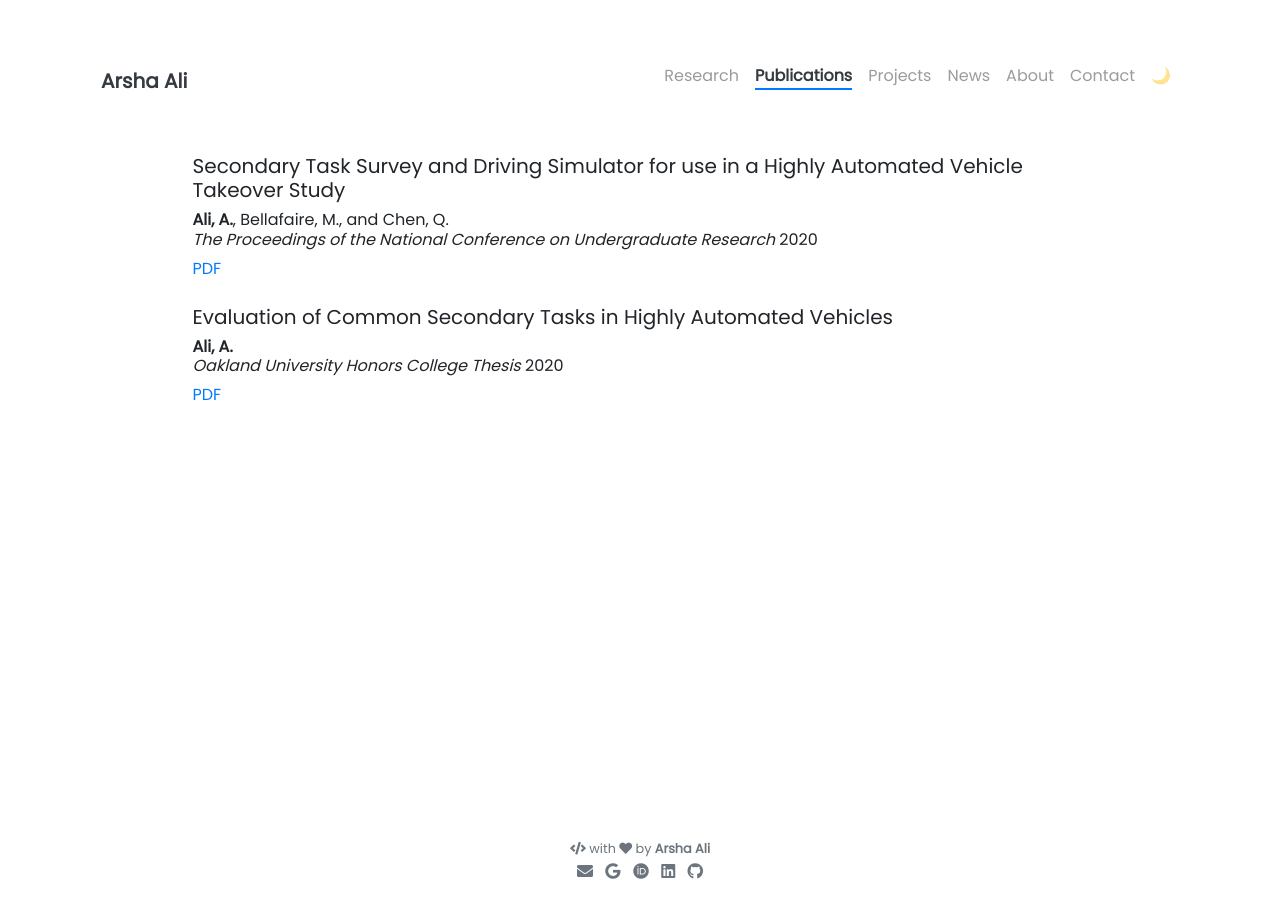
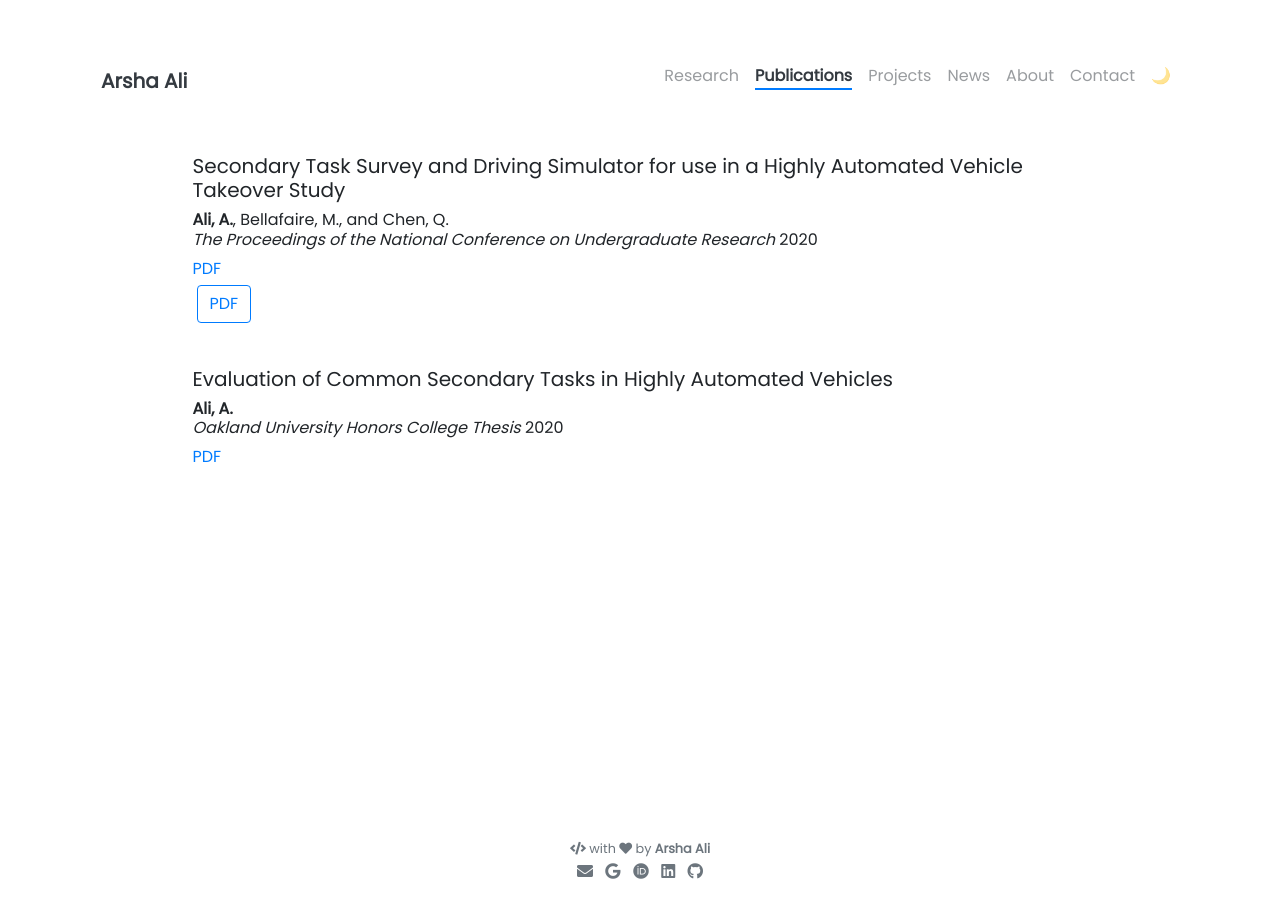
Before and after one commit to arshaali/arshaali.github.io, a Jekyll site: the page built from pages/publications.html, in a window 1280 px wide. Built offline with Jekyll 4.4.1, drawn with Linux system fonts in a browser that asks for light colours; nearby versions of some CDN libraries.

Commit message:
Update publications.html

```diff
--- a/pages/publications.html
+++ b/pages/publications.html
@@ -36,7 +36,9 @@ a:hover, a:active {
   <br><i>The Proceedings of the National Conference on Undergraduate Research</i> 2020
 </h6>
 <a href="http://libjournals.unca.edu/ncur/wp-content/uploads/2021/02/3265-Ali-Arsha-FINAL.pdf" target="_blank">PDF</a>
-
+<p>
+  {% include elements/button.html link="http://libjournals.unca.edu/ncur/wp-content/uploads/2021/02/3265-Ali-Arsha-FINAL.pdf" text="PDF" %}
+</p>
 
 <h5>
   <br>Evaluation of Common Secondary Tasks in Highly Automated Vehicles
```
